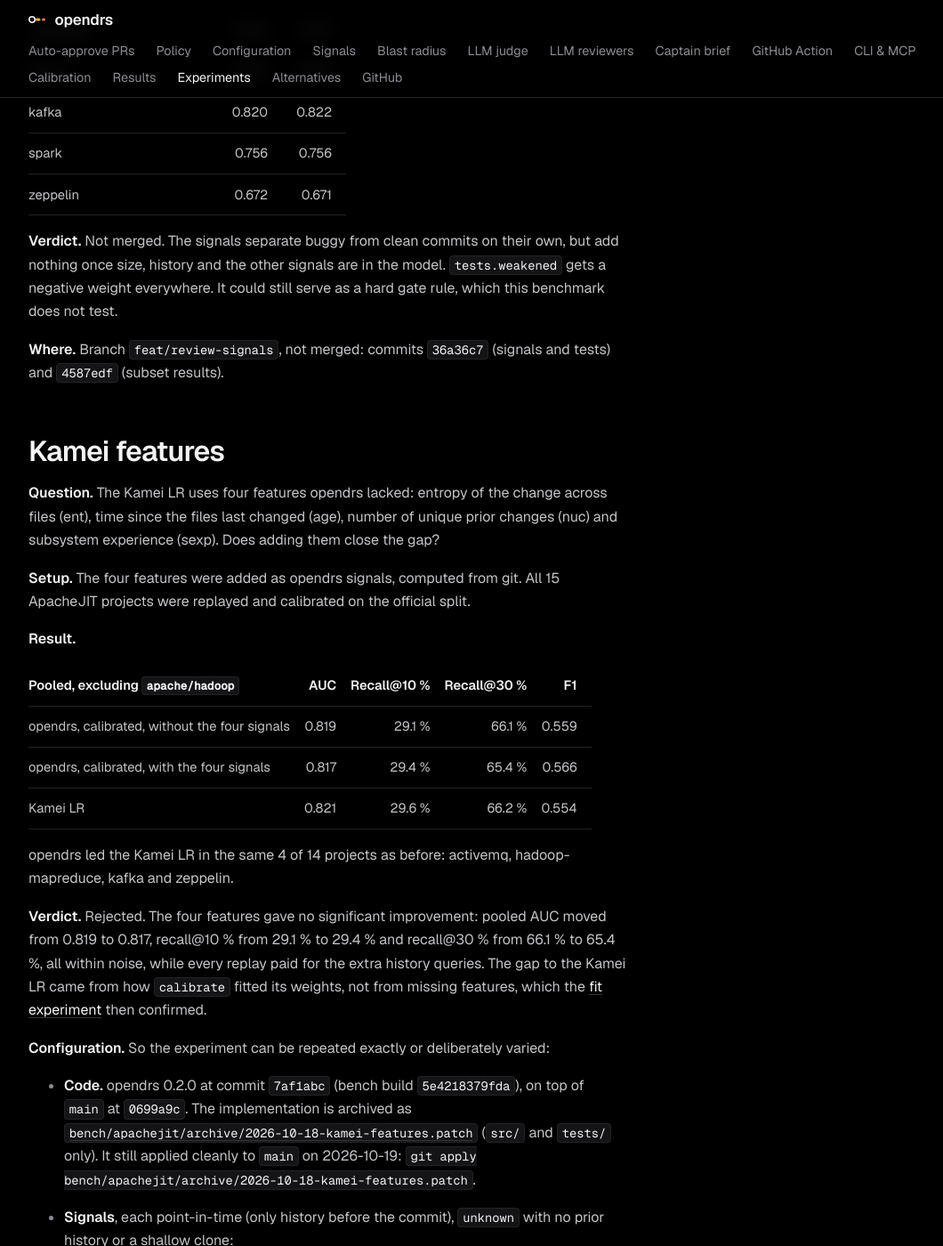
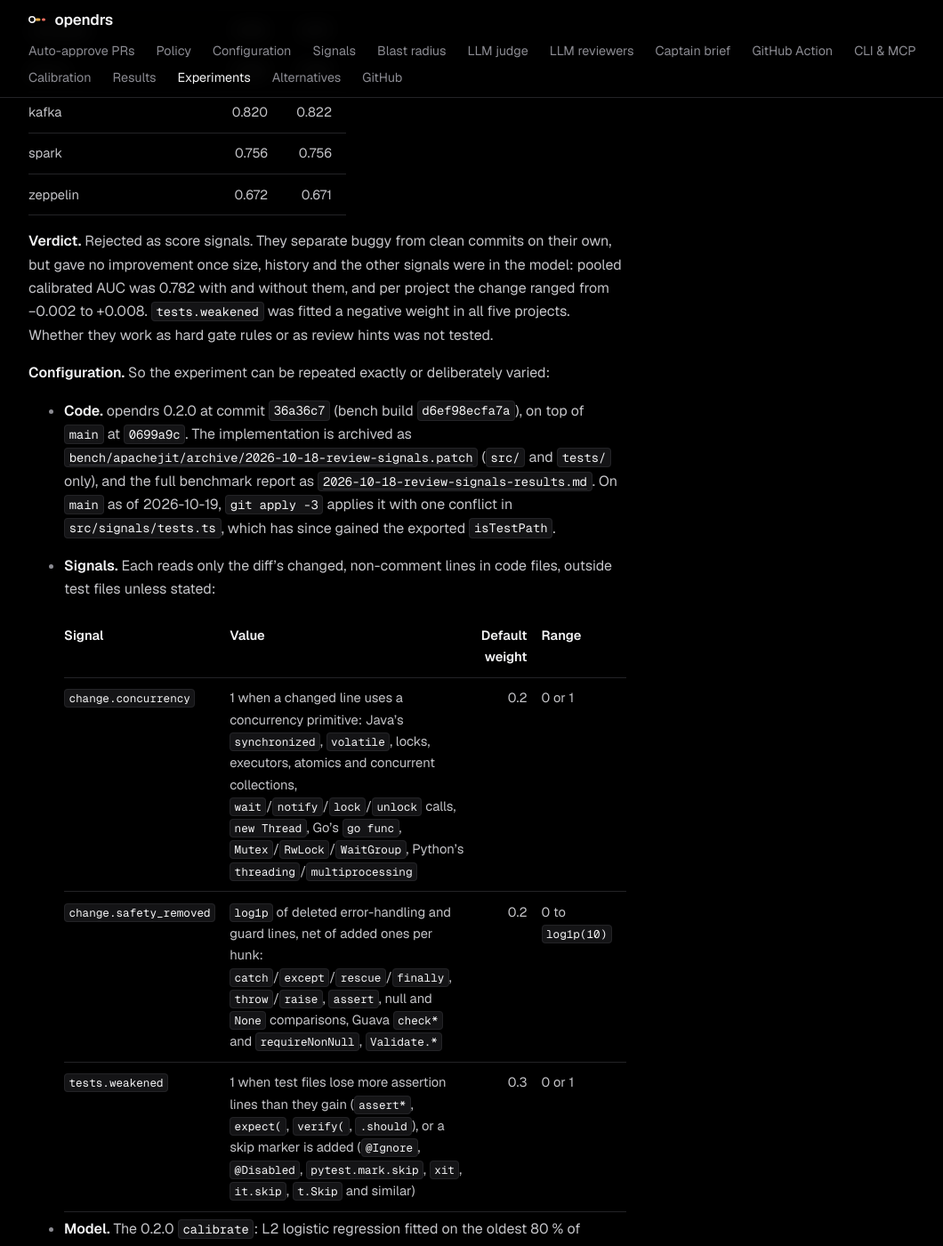
Before and after one commit to actions-marketplace-validations/error-path_opendrs, a Jekyll site: the page built from docs/experiments.md, in a window 1280 px wide and 1400 px high, scrolled down 9297 px. Shown: the whole window at 89% size, without its empty margins (84-1144 px from the left). Built offline with Jekyll 4.4.1, drawn with Linux system fonts in a browser that asks for light colours; some of the changed text lies outside the part shown.

Commit message:
docs(experiments): record the review-signals experiment's configuration and archive its code
The experiment branch is being deleted, so the record now carries the exact
signal patterns, weights, model and data, a patch of the implementation, the
full benchmark report, and when it is worth re-running, including as captain
facts.

Co-Authored-By: Claude Opus 5.5 <noreply@anthropic.com>

```diff
--- a/docs/experiments.md
+++ b/docs/experiments.md
@@ -20,7 +20,7 @@ commits in the riskiest X % of commits. How to read the metrics is in
 | 2026-10-19 | Does historical change coupling (`coupling.missing`) predict ApacheJIT bugs enough to ship, and should it also enter the score? | Yes to shipping: test lift 1.931× at the tuned `minSupport: 8`/`minConfidence: 0.6`. No to the score: AUC 0.823 → 0.823, 95 % CI -0.0003 to -0.0001 (significant, but negative) | Merged (brief-only) | [details](#change-coupling-on-apachejit) |
 | Planned (pre-registered 2026-10-18, amended 2026-10-18) | Does an LLM reviewer plus opendrs beat the LLM alone, by enough to justify the tokens? | Free simulation on cached judgements: with opendrs as the decision layer, AUC 0.772–0.789 → 0.824 at no extra LLM tokens. At a 10 % review budget, 60 bugs caught against 47–51, false-positive rate 3.4 % against 4.9–5.5 % | Planned, paused (no paid runs yet) | [details](#planned-llm-plus-opendrs-vs-the-llm-alone) |
 | 2026-10-18 | Does `calibrate`'s fit, not its features, explain the gap to the Kamei LR? | Yes. The saved weights never saw the newest 20 % of history. Refitting on all of it: AUC 0.819 → 0.823 (Kamei 0.821) | Merged | [details](#fit-experiment-and-the-calibrate-refit) |
-| 2026-10-18 | Do reviewer-checklist signals (concurrency, removed safety code, weakened tests) add ranking signal? | No. AUC 0.782 with and without, on 5 projects | Not merged | [details](#review-heuristic-signals) |
+| 2026-10-18 | Do reviewer-checklist signals (concurrency, removed safety code, weakened tests) add ranking signal? | No. AUC 0.782 with and without, on 5 projects | Rejected (archived as a patch) | [details](#review-heuristic-signals) |
 | 2026-10-18 | Do the missing Kamei features (ent, age, nuc, sexp) close the gap? | No. AUC 0.819 → 0.817 | Rejected (archived as a patch) | [details](#kamei-features) |
 | 2026-10-16 | Do structured outputs fix the judge's malformed replies? | Judge failures 36 → 0 of 1,600 | Merged | [details](#structured-outputs-for-the-llm-judge) |
 | 2026-10-16 | Does a prompted LLM judge improve ranking, and is its `requireSafe` gate useful? | Ranking +0.015 to +0.022 AUC (within noise). Gate passes 28.5 % of commits at 5.3 % buggy (base rate 25.5 %) | Merged (opt-in) | [details](#structured-llm-judge-on-sampled-apachejit) |
@@ -294,12 +294,49 @@ recommendations R4–R6.
 | spark | 0.756 | 0.756 |
 | zeppelin | 0.672 | 0.671 |
 
-**Verdict.** Not merged. The signals separate buggy from clean commits on their own, but add
-nothing once size, history and the other signals are in the model. `tests.weakened` gets a negative
-weight everywhere. It could still serve as a hard gate rule, which this benchmark does not test.
+**Verdict.** Rejected as score signals. They separate buggy from clean commits on their own, but
+gave no improvement once size, history and the other signals were in the model: pooled calibrated
+AUC was 0.782 with and without them, and per project the change ranged from −0.002 to +0.008.
+`tests.weakened` was fitted a negative weight in all five projects. Whether they work as hard gate
+rules or as review hints was not tested.
 
-**Where.** Branch `feat/review-signals`, not merged: commits `36a36c7` (signals and tests) and
-`4587edf` (subset results).
+**Configuration.** So the experiment can be repeated exactly or deliberately varied:
+
+- **Code.** opendrs 0.2.0 at commit `36a36c7` (bench build `d6ef98ecfa7a`), on top of `main` at
+  `0699a9c`. The implementation is archived as
+  [`bench/apachejit/archive/2026-10-18-review-signals.patch`](https://github.com/error-path/opendrs/blob/main/bench/apachejit/archive/2026-10-18-review-signals.patch)
+  (`src/` and `tests/` only), and the full benchmark report as
+  [`2026-10-18-review-signals-results.md`](https://github.com/error-path/opendrs/blob/main/bench/apachejit/archive/2026-10-18-review-signals-results.md).
+  On `main` as of 2026-10-19, `git apply -3` applies it with one conflict in
+  `src/signals/tests.ts`, which has since gained the exported `isTestPath`.
+- **Signals.** Each reads only the diff's changed, non-comment lines in code files, outside test
+  files unless stated:
+
+  | Signal | Value | Default weight | Range |
+  |---|---|---:|---|
+  | `change.concurrency` | 1 when a changed line uses a concurrency primitive: Java's `synchronized`, `volatile`, locks, executors, atomics and concurrent collections, `wait`/`notify`/`lock`/`unlock` calls, `new Thread`, Go's `go func`, `Mutex`/`RwLock`/`WaitGroup`, Python's `threading`/`multiprocessing` | 0.2 | 0 or 1 |
+  | `change.safety_removed` | `log1p` of deleted error-handling and guard lines, net of added ones per hunk: `catch`/`except`/`rescue`/`finally`, `throw`/`raise`, `assert`, null and `None` comparisons, Guava `check*` and `requireNonNull`, `Validate.*` | 0.2 | 0 to `log1p(10)` |
+  | `tests.weakened` | 1 when test files lose more assertion lines than they gain (`assert*`, `expect(`, `verify(`, `.should`), or a skip marker is added (`@Ignore`, `@Disabled`, `pytest.mark.skip`, `xit`, `it.skip`, `t.Skip` and similar) | 0.3 | 0 or 1 |
+
+- **Model.** The 0.2.0 `calibrate`: L2 logistic regression fitted on the oldest 80 % of labelled
+  commits, with the newest 20 % held out to choose the penalty and whether to keep the priors.
+- **Data.** A 5-project ApacheJIT subset (zookeeper, groovy, kafka, spark, zeppelin) on the
+  official split, train 2003–2016 and test 2017–2019, chosen to keep the replay short. 9,708
+  labelled commits, 44.6 % buggy; 4,299 test commits. No LLM judge.
+
+**When to revisit.** Re-run with the archived patch if any of these change:
+
+- **As captain facts rather than score signals.** The captain brief ships a fact when commits
+  showing it are buggy at ≥ 1.2× the base rate. On this subset `change.concurrency` reached 1.54×
+  (68.7 % against 44.6 %) and `change.safety_removed` 1.35×; `tests.weakened` only 1.08×. That rule
+  did not exist when this ran, so a lift test on the full test split is the obvious next step.
+- **As hard gate rules.** "Never auto-approve a PR that disables a test" is a policy, not a
+  ranking question. This benchmark cannot test it.
+- **The model.** These signals overlap size and churn. A model that handles correlated or
+  non-linear features might use them where an L2 logistic regression could not.
+- **The data.** The patterns are mostly Java-centric, and ApacheJIT is Java only. Repositories in
+  other languages, or AI-written changes, may behave differently.
+- **The baseline.** Compare against the current `calibrate` refit, not the 0.2.0 fit used here.
 
 ## Kamei features
 
```
Also changed, not shown: bench/apachejit/archive/2026-10-18-review-signals-results.md (added, +55 -0 lines), 1 other file.
